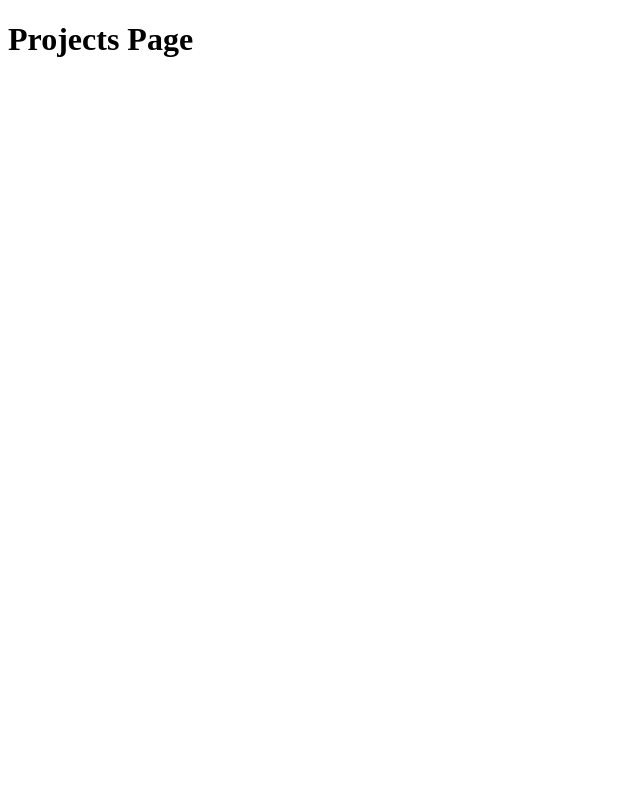
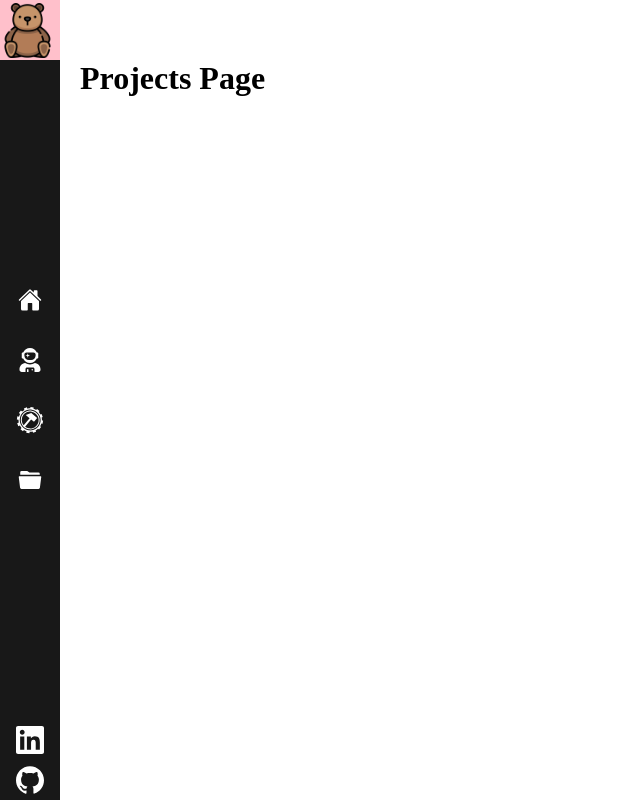
Before and after one commit to LennyGonz/thegonz, a Gatsby site: page /projects in a window 1280 px wide. Shown: the whole page, without its empty margins (0-640 px from the left). Built offline with nearby package versions, Linux system fonts and the light colour scheme; Gatsby itself is replaced by a stand-in of ours.

Commit message:
Added the layout component

```diff
--- a/src/pages/projects.js
+++ b/src/pages/projects.js
@@ -1,11 +1,12 @@
-import React from 'react'
+import React from 'react';
+import Layout from "../components/layout";
 
 function projects() {
   return (
-    <div>
+    <Layout>
       <h1> Projects Page </h1>
-    </div>
+    </Layout>
   )
 }
 
-export default projects
+export default projects;
```
